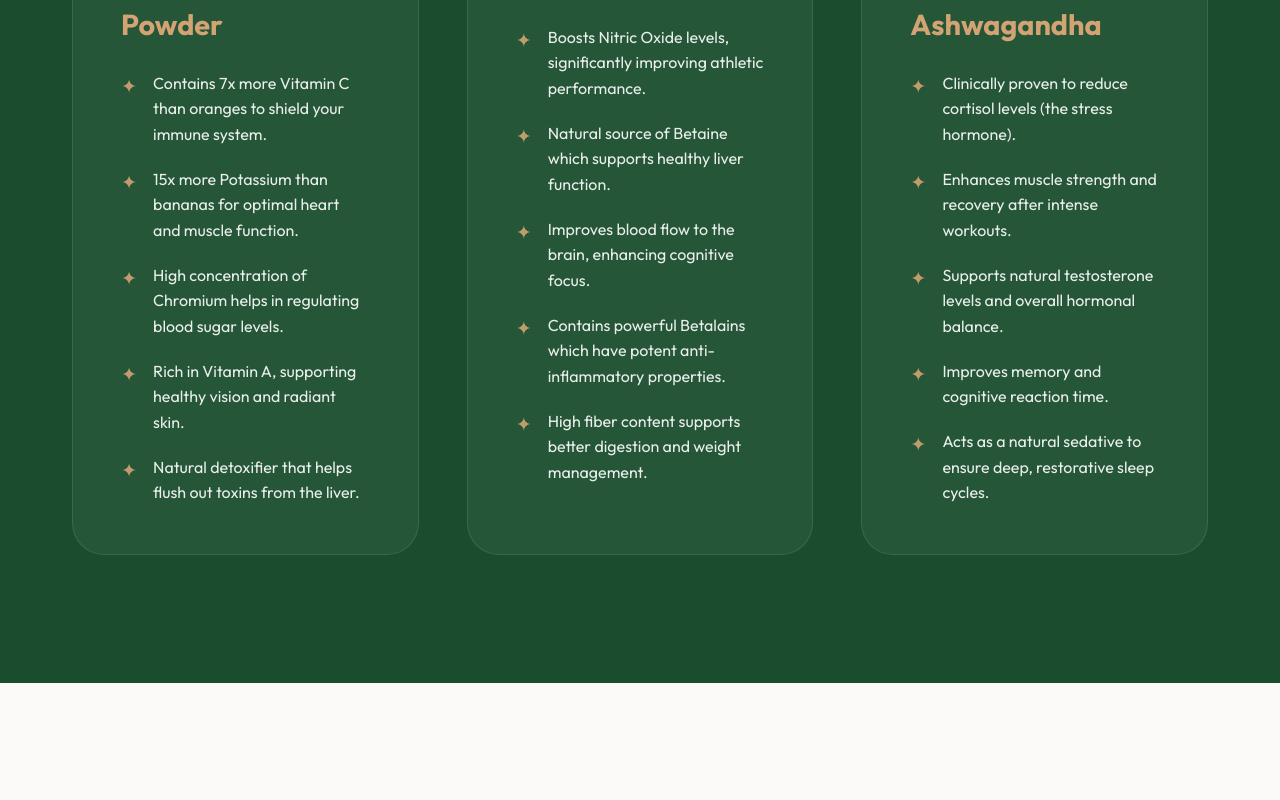
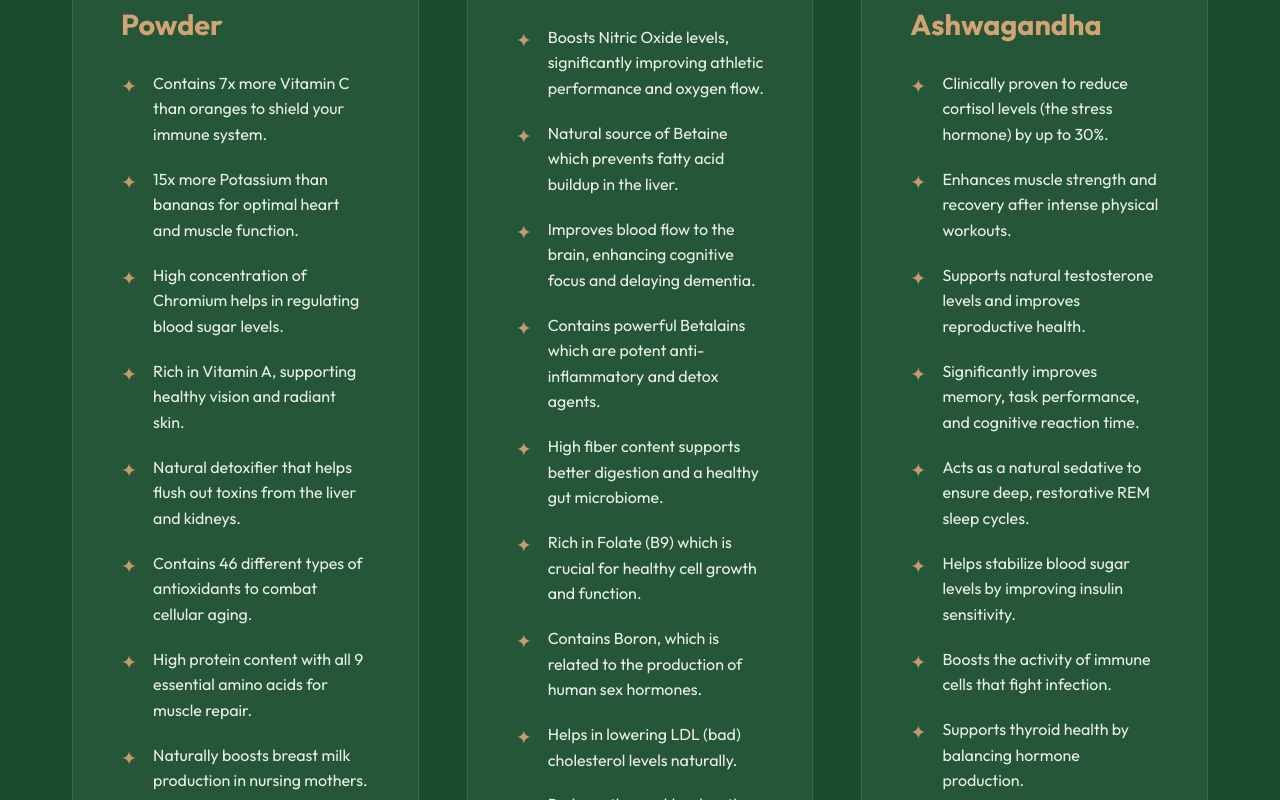
Before and after one commit to ArpanAndroid/FionaOrganics, a React (Vite) app: page / in a window 1280 px wide. Shown: the part 3920-4720 px from the top of the page. Built offline with nearby package versions, Linux system fonts and the light colour scheme; a web font is replaced by a local one.

Commit message:
feat: expand point-by-point health benefits for all products

```diff
--- a/src/App.jsx
+++ b/src/App.jsx
@@ -33,7 +33,11 @@ function App() {
         '15x more Potassium than bananas for optimal heart and muscle function.',
         'High concentration of Chromium helps in regulating blood sugar levels.',
         'Rich in Vitamin A, supporting healthy vision and radiant skin.',
-        'Natural detoxifier that helps flush out toxins from the liver.'
+        'Natural detoxifier that helps flush out toxins from the liver and kidneys.',
+        'Contains 46 different types of antioxidants to combat cellular aging.',
+        'High protein content with all 9 essential amino acids for muscle repair.',
+        'Naturally boosts breast milk production in nursing mothers.',
+        'Helps reduce chronic inflammation and joint pain effectively.'
       ],
       status: 'Coming Soon',
       image: '/assets/images/moringa.png'
@@ -43,11 +47,15 @@ function App() {
       description: 'Natural heart health hero. Pure, vibrant, and packed with nitrates.',
       benefits: ['Blood Pressure Support', 'Energy Booster', 'Liver Detox'],
       pointDetails: [
-        'Boosts Nitric Oxide levels, significantly improving athletic performance.',
-        'Natural source of Betaine which supports healthy liver function.',
-        'Improves blood flow to the brain, enhancing cognitive focus.',
-        'Contains powerful Betalains which have potent anti-inflammatory properties.',
-        'High fiber content supports better digestion and weight management.'
+        'Boosts Nitric Oxide levels, significantly improving athletic performance and oxygen flow.',
+        'Natural source of Betaine which prevents fatty acid buildup in the liver.',
+        'Improves blood flow to the brain, enhancing cognitive focus and delaying dementia.',
+        'Contains powerful Betalains which are potent anti-inflammatory and detox agents.',
+        'High fiber content supports better digestion and a healthy gut microbiome.',
+        'Rich in Folate (B9) which is crucial for healthy cell growth and function.',
+        'Contains Boron, which is related to the production of human sex hormones.',
+        'Helps in lowering LDL (bad) cholesterol levels naturally.',
+        'Reduces the workload on the heart by relaxing blood vessel walls.'
       ],
       status: 'Coming Soon',
       image: '/assets/images/beetroot.png'
@@ -57,11 +65,15 @@ function App() {
       description: 'Premium adaptogen to help your body manage stress and boost vitality.',
       benefits: ['Stress Relief', 'Better Sleep', 'Brain Function'],
       pointDetails: [
-        'Clinically proven to reduce cortisol levels (the stress hormone).',
-        'Enhances muscle strength and recovery after intense workouts.',
-        'Supports natural testosterone levels and overall hormonal balance.',
-        'Improves memory and cognitive reaction time.',
-        'Acts as a natural sedative to ensure deep, restorative sleep cycles.'
+        'Clinically proven to reduce cortisol levels (the stress hormone) by up to 30%.',
+        'Enhances muscle strength and recovery after intense physical workouts.',
+        'Supports natural testosterone levels and improves reproductive health.',
+        'Significantly improves memory, task performance, and cognitive reaction time.',
+        'Acts as a natural sedative to ensure deep, restorative REM sleep cycles.',
+        'Helps stabilize blood sugar levels by improving insulin sensitivity.',
+        'Boosts the activity of immune cells that fight infection.',
+        'Supports thyroid health by balancing hormone production.',
+        'Reduces anxiety symptoms and promotes a calm, centered state of mind.'
       ],
       status: 'Coming Soon',
       image: '/assets/images/ashwagandha.png'
```
